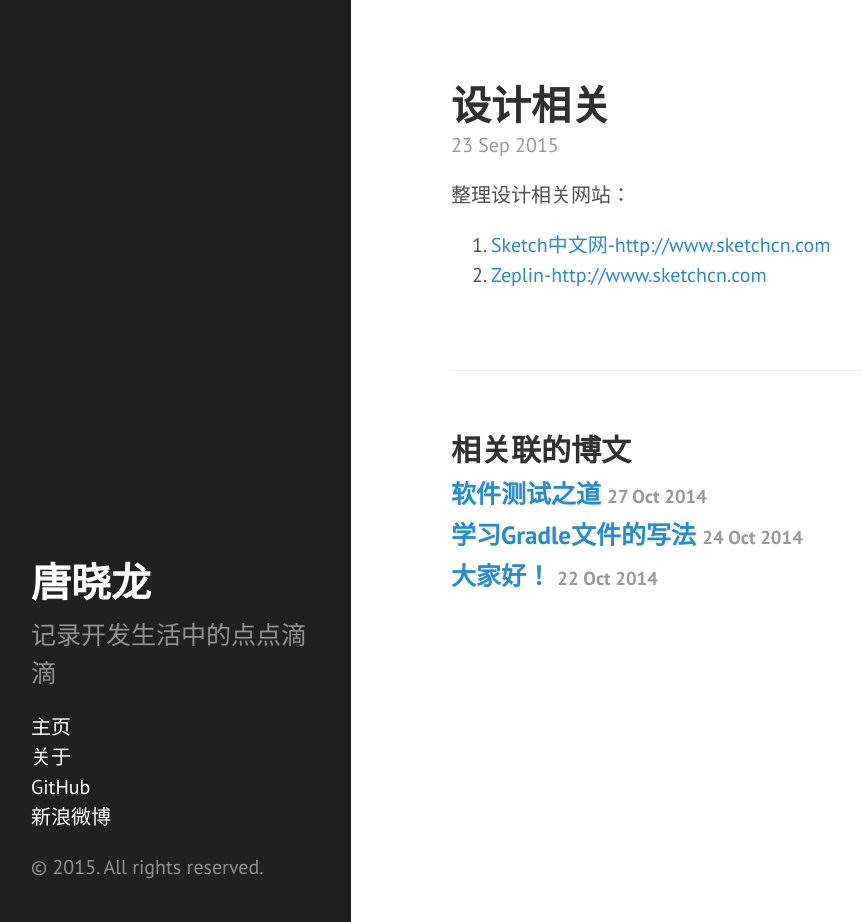
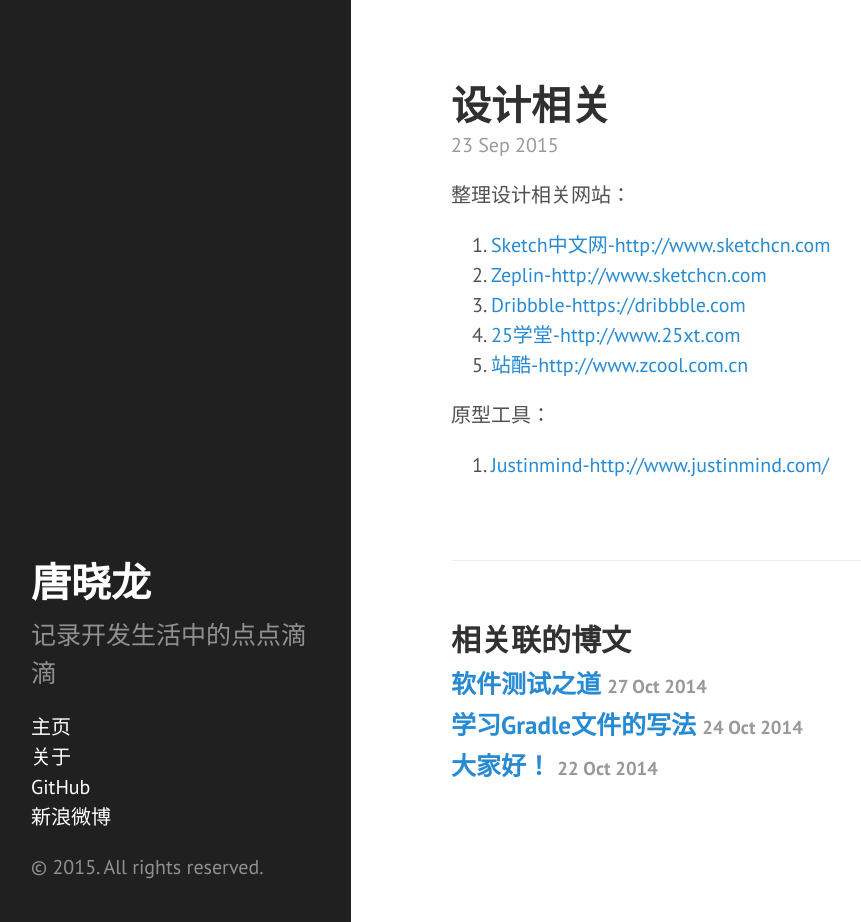
Before and after one commit to txlong/txlong.github.io, a Jekyll site: the page built from _posts/2015-09-23-Design.md, in a window 1280 px wide and 922 px high. Shown: the whole window, without its empty margins (9-870 px from the left). Built offline with Jekyll 4.4.1, drawn with Linux system fonts in a browser that asks for light colours; Markdown is read by kramdown in place of the engine named in the settings.

Commit message:
追加网址链接

```diff
--- a/_posts/2015-09-23-Design.md
+++ b/_posts/2015-09-23-Design.md
@@ -9,3 +9,10 @@ categories: random
 
 1. [Sketch中文网-http://www.sketchcn.com](http://www.sketchcn.com/)
 1. [Zeplin-http://www.sketchcn.com](https://zeplin.io/)
+1. [Dribbble-https://dribbble.com](https://dribbble.com/)
+1. [25学堂-http://www.25xt.com](http://www.25xt.com/)
+1. [站酷-http://www.zcool.com.cn](http://www.zcool.com.cn/)
+
+原型工具：
+
+1. [Justinmind-http://www.justinmind.com/](http://www.justinmind.com/)
```
